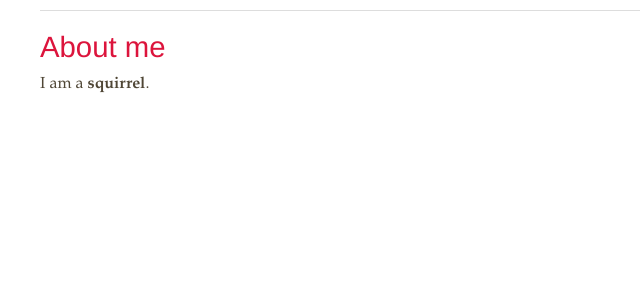
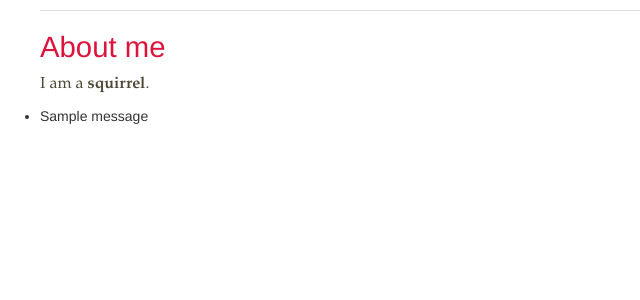
Before and after one commit to amickan/collection_of_things, a Django app: template collection/templates/about.html in a window 1280 px wide. Shown: the part 175-475 px from the top of the page, without its empty margins (0-640 px from the left). Run offline with Django 3.2, Linux system fonts and the light colour scheme; the template is opened without the code that fills it, so the values that code supplies are empty; tables that the repository leaves empty hold one stand-in row (values such as "Sample post"); one stand-in notice (Sample message) is shown; some libraries are stand-ins or nearby versions.

Commit message:
Django advanced Chapter 6

```diff
--- a/collection/templates/base.html
+++ b/collection/templates/base.html
@@ -40,5 +40,15 @@
         {% block content %}{% endblock content %}
         {% block footer %}{% endblock footer %}
 	 </header>
+
+
+    {% if messages %}
+        <ul class="messages">
+            {% for message in messages %}
+                <li{% if message.tags %}
+                    class="{{ message.tags }}"{% endif %}>{{ message }}</li>
+            {% endfor %}
+        </ul>
+    {% endif %}
 </body>
 </html>
--- a/collection/views.py
+++ b/collection/views.py
@@ -7,6 +7,7 @@ from django.http import Http404, HttpResponse, HttpResponseRedirect
 from django.views.generic import TemplateView, DetailView
 from django.core.mail import send_mail, BadHeaderError
 from django.core.mail import mail_admins
+from django.contrib import messages
 
 
 # Create your views here.
@@ -64,6 +65,7 @@ def edit_thing(request, slug):
         if form.is_valid():
             # save the new data
             form.save()
+            messages.success(request, 'Thing details updated.')
             return redirect('thing_detail', slug=thing.slug)
             # otherwise just create the form
     else:
```
